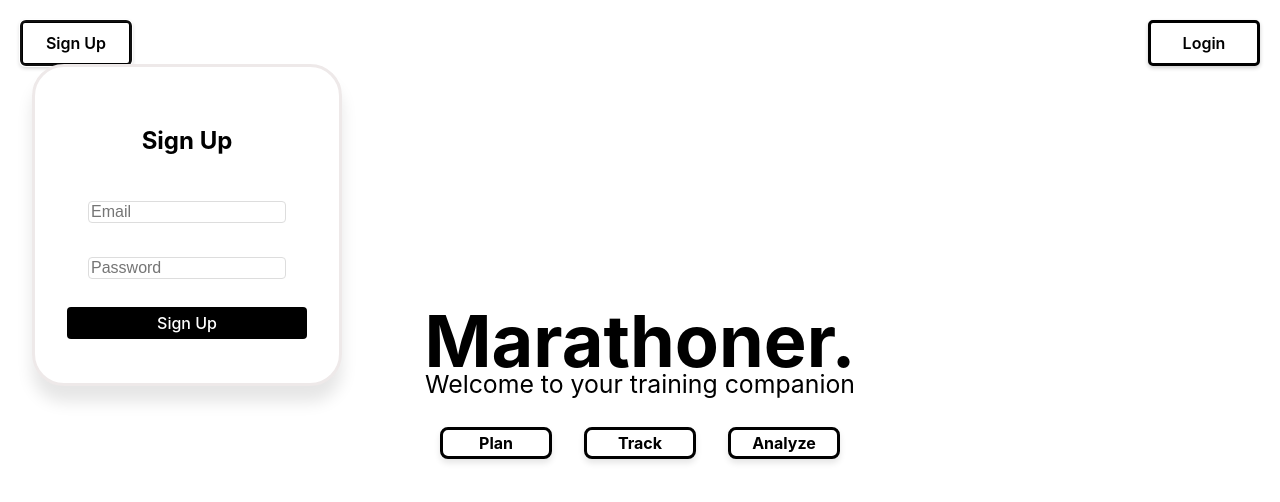
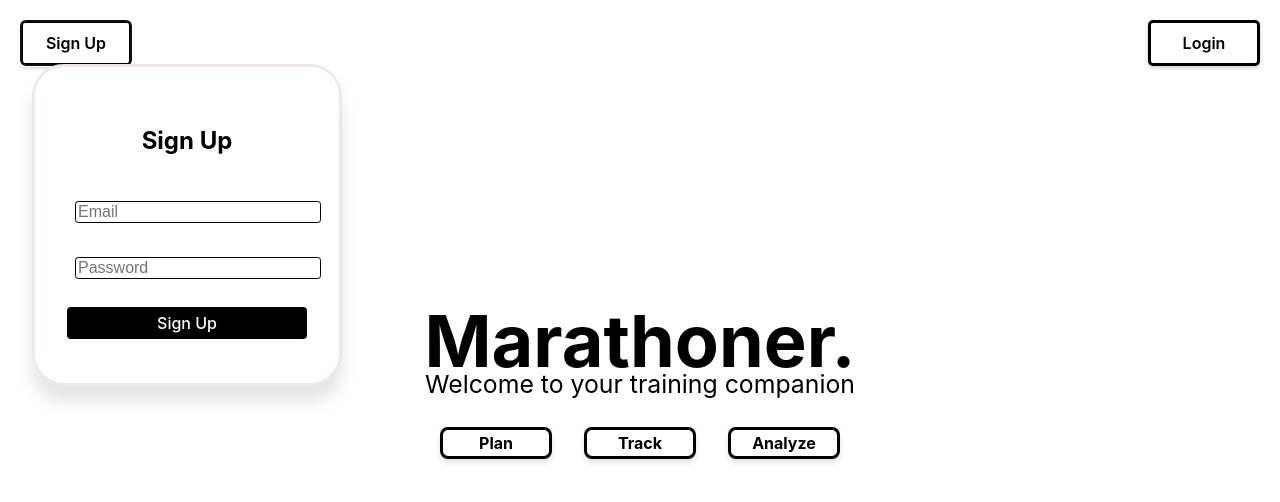
Before and after one commit to tulloch022/marathoner, a React (Vite) app: page / in a window 1280 px wide. Both pictures are taken after a click on the button "Sign Up". Shown: the top 502 px of the page. Built offline with nearby package versions, Linux system fonts and the light colour scheme.

Commit message:
got rid of redundant rule for signup-popup input, and made signup input match login input

```diff
--- a/src/index.css
+++ b/src/index.css
@@ -676,11 +676,6 @@ li {
   z-index: 1000;
 }
 
-.signup-popup input {
-  font-size: 1em;
-}
-
-
 
 .signup-popup button {
   width: 100%;
@@ -693,10 +688,10 @@ li {
 }
 
 .signup-popup input {
-  width: 80%;
-  margin-bottom: 8px;
-  border: 1px solid #ddd;
-  border-radius: 4px;
+  font-size: 1em;
+  width: 100%;
+  border: .05em solid black;
+  border-radius: .2em;
 }
 
 .signup-popup span {
```
